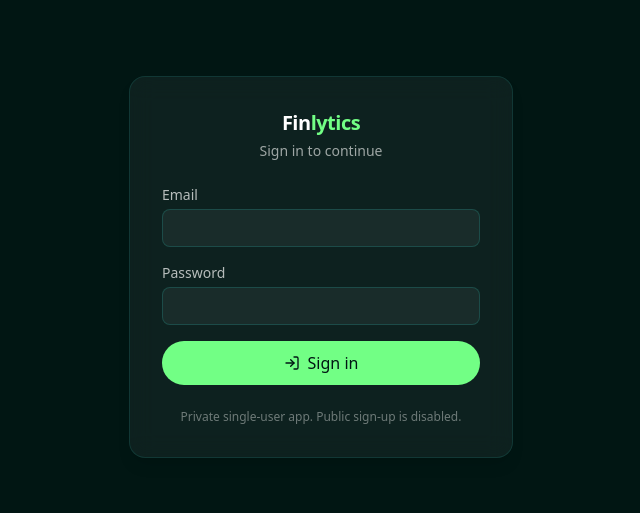
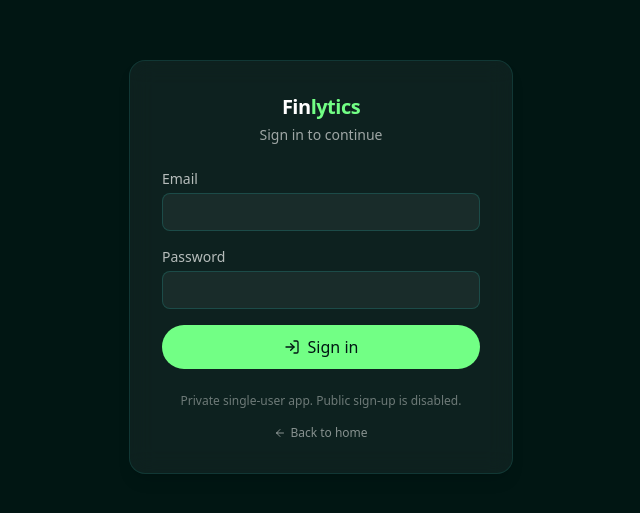
Before and after one commit to mibrahim-O2/finlytics-tracker, a React (Vite) app: page /login in a window 1280 px wide. Shown: the part 133-646 px from the top of the page, without its empty margins (319-959 px from the left). Built offline with nearby package versions, Linux system fonts and the light colour scheme; no server answers; a web font is replaced by a local one.

Commit message:
Landing: default post-login redirect to /app, add 'back to home' link

```diff
--- a/src/pages/Login.jsx
+++ b/src/pages/Login.jsx
@@ -1,7 +1,7 @@
 import { useState } from 'react';
-import { Navigate, useLocation } from 'react-router-dom';
+import { Navigate, useLocation, Link } from 'react-router-dom';
 import { motion } from 'framer-motion';
-import { LogIn, Loader2, AlertTriangle } from 'lucide-react';
+import { LogIn, Loader2, AlertTriangle, ArrowLeft } from 'lucide-react';
 import { useAuth } from '../lib/AuthContext';
 
 export default function Login() {
@@ -12,7 +12,7 @@ export default function Login() {
   const [error, setError] = useState('');
   const [submitting, setSubmitting] = useState(false);
 
-  const from = location.state?.from?.pathname || '/';
+  const from = location.state?.from?.pathname || '/app';
 
   if (!loading && session) {
     return <Navigate to={from} replace />;
@@ -112,6 +112,13 @@ export default function Login() {
         <p className="mt-6 text-center text-xs text-text-primary/40">
           Private single-user app. Public sign-up is disabled.
         </p>
+        <Link
+          to="/"
+          className="mt-4 flex items-center justify-center gap-1 text-xs text-text-primary/50 hover:text-text-primary/80"
+        >
+          <ArrowLeft className="h-3 w-3" />
+          Back to home
+        </Link>
       </motion.div>
     </div>
   );
```
